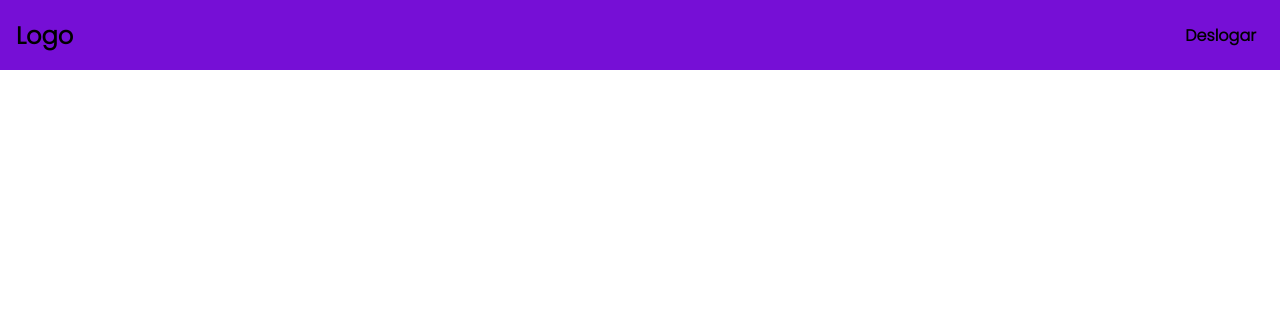
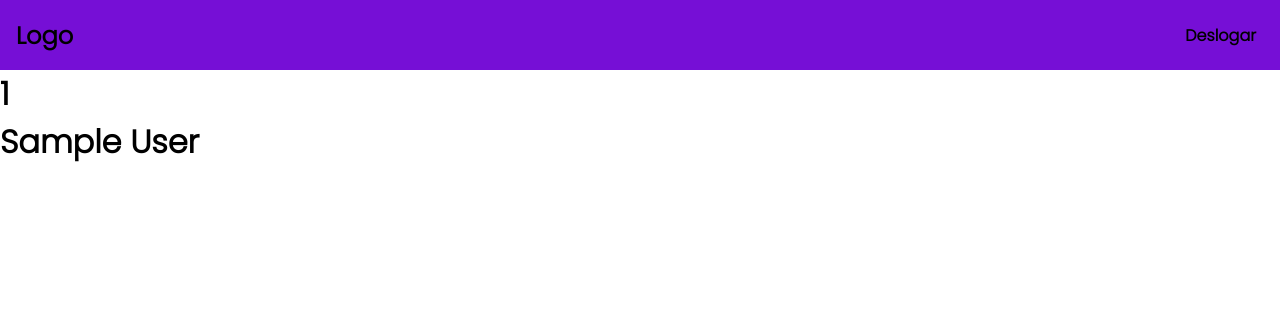
Before and after one commit to Skaylan/cadastro_de_imagens, a Flask app: page /user in a window 1280 px wide. Shown: the top 330 px of the page. Run offline with Flask 2, Linux system fonts and the light colour scheme; the visitor is signed in with stand-in values (Sample User, id 1).

Commit message:
set session variables

```diff
--- a/app/controllers/routes.py
+++ b/app/controllers/routes.py
@@ -40,6 +40,7 @@ def login():
             elif user_infos.username == username and checked_pass == True:
                     session['user'] = user_infos.username
                     session['id'] = user_infos.id
+                    session['name'] = user_infos.name
                     return redirect(url_for('user'))
 
     return render_template('login.html')
@@ -72,7 +73,8 @@ def user():
     if 'user' not in session:
         return redirect(url_for('login'))
     id = session['id']
-    return render_template('user.html', id=id)
+    name = session['name']
+    return render_template('user.html', id=id, name=name)
 
 
 
--- a/app/templates/user.html
+++ b/app/templates/user.html
@@ -7,5 +7,6 @@
 {% endblock %}
 
 {% block main %}
-
+    <h1>{{ id }}</h1>
+    <h1>{{ name }}</h1>
 {% endblock %}
```
